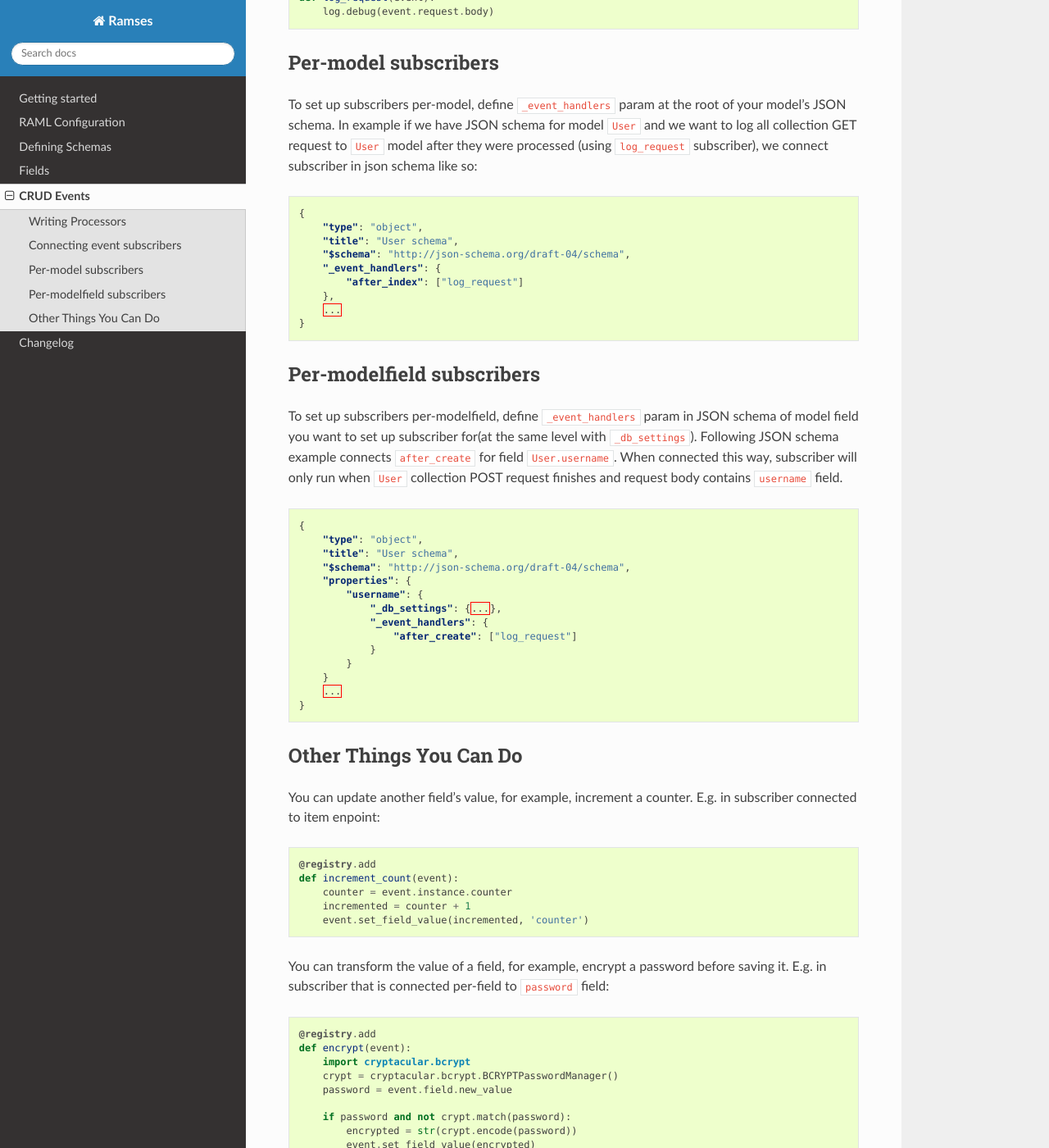
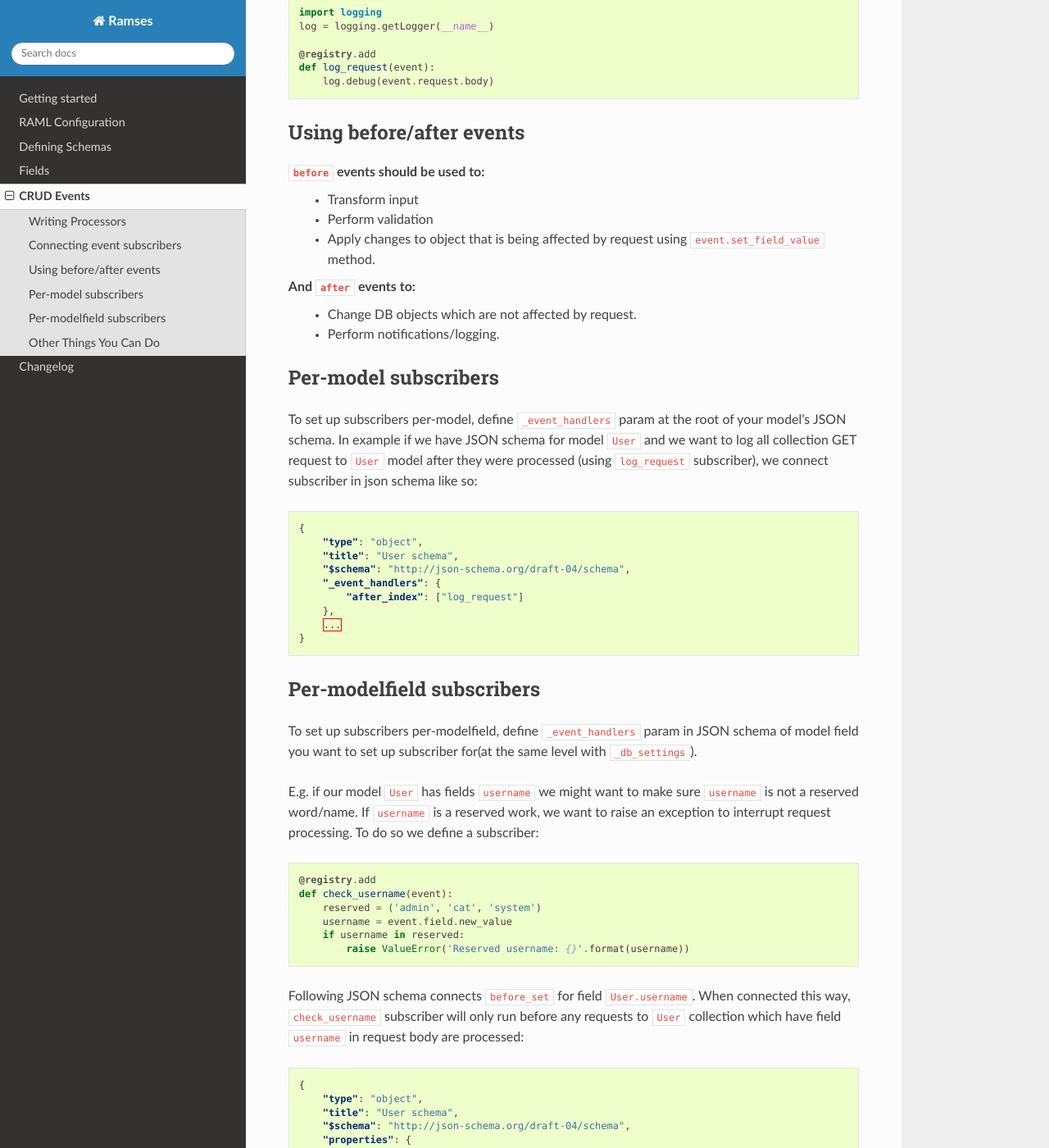
Before and after one commit to ramses-tech/ramses, a Sphinx documentation site: the page built from docs/source/crud_events.rst, in a window 1280 px wide and 1400 px high, scrolled down 1676 px. Shown: the whole window at 82% size. Built offline with Sphinx 7.4.7 and the Read the Docs theme 2.0.0, drawn with Linux system fonts in a browser that asks for light colours; some of the changed text lies outside the part shown.

Commit message:
Fix docs

```diff
--- a/docs/source/crud_events.rst
+++ b/docs/source/crud_events.rst
@@ -2,7 +2,6 @@ CRUD Events
 ===========
 
 Ramses supports Nefertari CRUD events. Following documentation describes how to define and connect them.
-
 
 Writing Processors
 ------------------
@@ -50,12 +49,16 @@ And one special action:
     * **set** - includes actions ``create``, ``update``, ``replace``, ``update_many``
 
 
-E.g. following connects ``lower_strip_processor`` subscriber to ``after_index`` event and the subscriber will be run after collection GET request is processed.
+E.g. following connects ``lower_strip_processor`` subscriber to ``before_set`` event and the subscriber will run before any of following requests are processed:
+    * Collection POST
+    * Item PATCH
+    * Item PUT
+    * Collection PATCH/PUT
 
 .. code-block:: json
 
     "_event_handlers": {
-        "after_index": ["lower_strip_processor"]
+        "before_set": ["lower_strip_processor"]
     }
 
 
@@ -69,6 +72,19 @@ We will use following subscriber to demo how to connect subscribers to events. T
     @registry.add
     def log_request(event):
         log.debug(event.request.body)
+
+
+Using before/after events
+-------------------------
+
+``before`` events should be used to:
+    * Transform input
+    * Perform validation
+    * Apply changes to object that is being affected by request using ``event.set_field_value`` method.
+
+And ``after`` events to:
+    * Change DB objects which are not affected by request.
+    * Perform notifications/logging.
 
 
 Per-model subscribers
@@ -92,8 +108,21 @@ To set up subscribers per-model, define ``_event_handlers`` param at the root of
 Per-modelfield subscribers
 --------------------------
 
-To set up subscribers per-modelfield, define ``_event_handlers`` param in JSON schema of model field you want to set up subscriber for(at the same level with ``_db_settings``). Following JSON schema example connects ``after_create`` for field ``User.username``. When connected this way, subscriber will only run when ``User`` collection POST request finishes and request body contains ``username`` field.
+To set up subscribers per-modelfield, define ``_event_handlers`` param in JSON schema of model field you want to set up subscriber for(at the same level with ``_db_settings``).
 
+E.g. if our model ``User`` has fields ``username`` we might want to make sure ``username`` is not a reserved word/name. If ``username`` is a reserved work, we want to raise an exception to interrupt request processing. To do so we define a subscriber:
+
+.. code-block:: python
+
+    @registry.add
+    def check_username(event):
+        reserved = ('admin', 'cat', 'system')
+        username = event.field.new_value
+        if username in reserved:
+            raise ValueError('Reserved username: {}'.format(username))
+
+
+Following JSON schema connects ``before_set`` for field ``User.username``. When connected this way, ``check_username`` subscriber will only run before any requests to ``User`` collection which have field ``username`` in request body are processed:
 
 .. code-block:: json
 
@@ -105,7 +134,7 @@ To set up subscribers per-modelfield, define ``_event_handlers`` param in JSON s
             "username": {
                 "_db_settings": {...},
                 "_event_handlers": {
-                    "after_create": ["log_request"]
+                    "before_set": ["check_username"]
                 }
             }
         }
```
